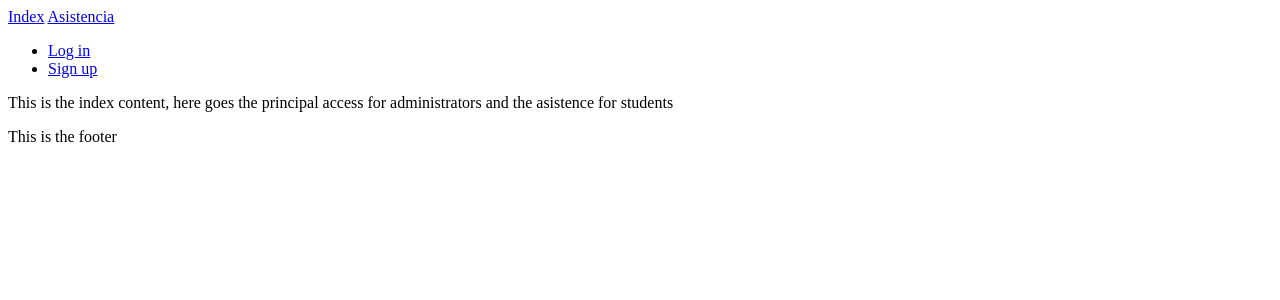
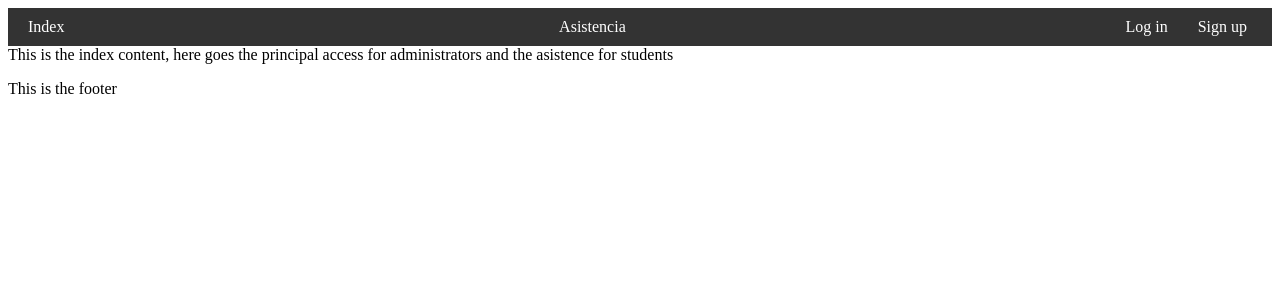
Before and after one commit to Sauloopez/bienestar-digital, a Django app: page / in a window 1280 px wide. Shown: the top 300 px of the page. Run offline with Django 4.2, Linux system fonts and the light colour scheme.

Commit message:
Here is my first attempt

```diff
--- a/bienestar_digital/bienestar_digital/settings.py
+++ b/bienestar_digital/bienestar_digital/settings.py
@@ -11,6 +11,7 @@ https://docs.djangoproject.com/en/4.2/ref/settings/
 """
 
 from pathlib import Path
+import os
 
 # Build paths inside the project like this: BASE_DIR / 'subdir'.
 BASE_DIR = Path(__file__).resolve().parent.parent
@@ -119,6 +120,8 @@ USE_TZ = True
 # https://docs.djangoproject.com/en/4.2/howto/static-files/
 
 STATIC_URL = 'static/'
+STATICFILES_DIRS = (os.path.join(BASE_DIR, '/bienestar_digital/static/'),)
+
 
 # Default primary key field type
 # https://docs.djangoproject.com/en/4.2/ref/settings/#default-auto-field
--- a/bienestar_digital/home/templates/base.html
+++ b/bienestar_digital/home/templates/base.html
@@ -1,9 +1,12 @@
+{% load static %}
 <!DOCTYPE html>
 <html lang="es">
 <head>
     <meta charset="UTF-8">
     <meta name="viewport" content="width=device-width, initial-scale=1.0">
     <title>Bienestar Digital</title>
+    <link rel="stylesheet" type="text/css" href="{% static 'css/style_home.css'%}">
+
 </head>
 
 <body>
--- /dev/null
+++ b/bienestar_digital/static/css/style_home.css
@@ -0,0 +1,30 @@
+header {
+    background-color: #333;
+    padding: 10px;
+}
+
+.navbar {
+    display: flex;
+    justify-content: space-between;
+    align-items: center;
+
+}
+
+.navbar a {
+    color: #fff;
+    text-decoration: none;
+    margin: 0 10px;
+}
+
+
+.navbar ul {
+    list-style: none;
+    margin: 0;
+    padding: 0;
+    display: flex;
+    align-items: center;
+}
+
+.navbar li {
+    margin: 0 5px;
+}
```
